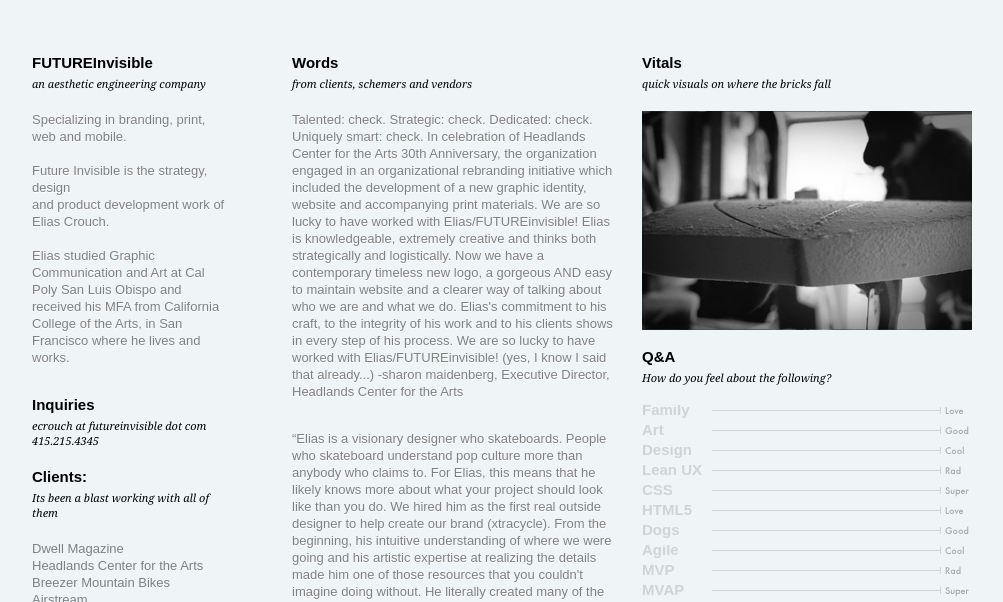
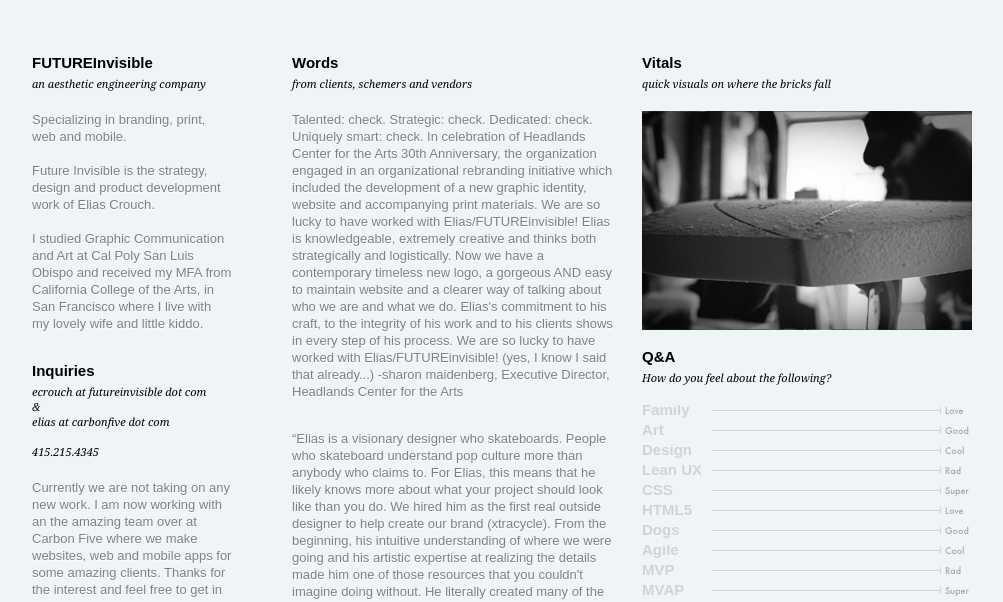
Before and after one commit to critterjams/fi-2013, a plain HTML site: page about.html in a window 1280 px wide. Shown: the part 187-789 px from the top of the page, without its empty margins (128-1131 px from the left). Drawn offline with Linux system fonts and the light colour scheme; a script that the page names is missing.

Commit message:
Added Text to about, new image homepage

```diff
--- a/about.html
+++ b/about.html
@@ -35,10 +35,11 @@
 			<h2>FUTUREInvisible</h2>
 			<h3>an aesthetic engineering company</h3>
 			<p class="bio">
-			Specializing in branding, print, <br>web and mobile.<br><br>Future Invisible is the strategy, design <br>and product development work of <br>Elias Crouch. <br><br>Elias  studied Graphic Communication and Art at Cal Poly San Luis Obispo and received his MFA from California College of the Arts, in San Francisco where he lives and works.</p><br><br>
+			Specializing in branding, print, <br>web and mobile.<br><br>Future Invisible is the strategy, design and product development work of Elias Crouch. <br><br>I studied Graphic Communication and Art at Cal Poly San Luis Obispo and received my MFA from California College of the Arts, in San Francisco where I live with my lovely wife and little kiddo.</p><br><br>
 
  			<h2>Inquiries</h2>
- 			<h3>ecrouch at futureinvisible dot com<br>415.215.4345</h3>
+ 			<h3>ecrouch at futureinvisible dot com<br>&<br>elias at carbonfive dot com<br><br>415.215.4345</h3>
+ 			<p class="bio">Currently we are not taking on any new work. I am now working with an the amazing team over at Carbon Five where we make websites, web and mobile apps for some amazing clients. Thanks for the interest and feel free to get in touch.</p><br><br>
 
 			<h2>Clients:</h2>
 			<h3>Its been a blast working with all of them</h3>
```
Also changed, not shown: index.html (+1 -1 lines), images/tda/daily001.jpg (added).
